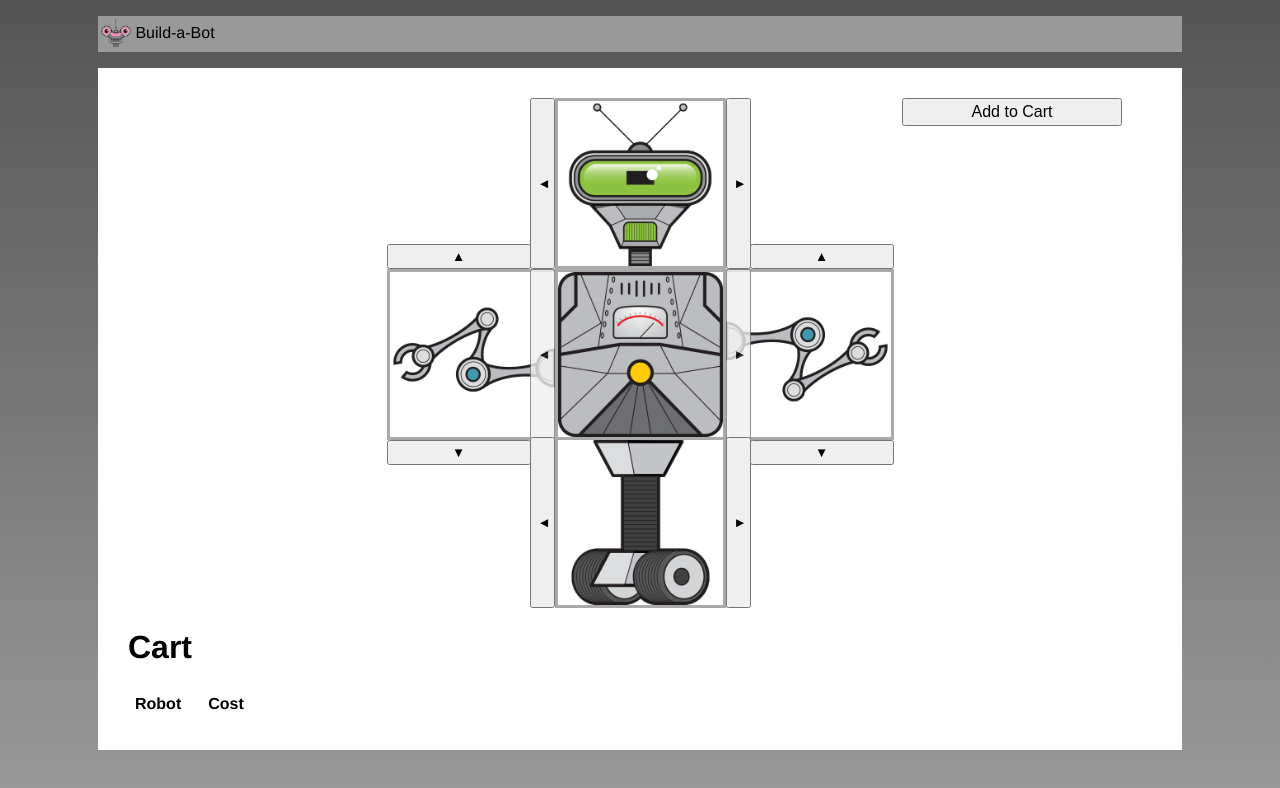
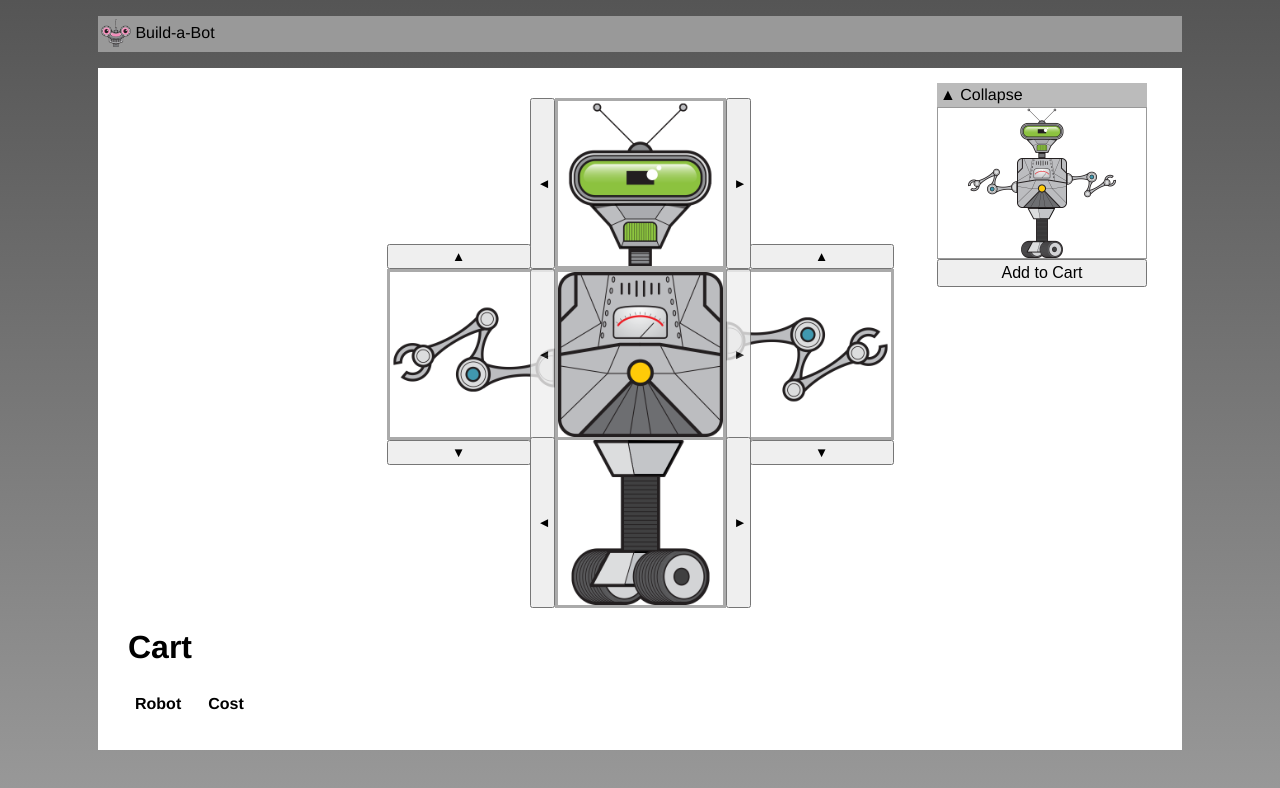
Before and after one commit to apnoble/build-a-bot-vue, a Vue app: page / in a window 1280 px wide. Shown: the top 788 px of the page. Built offline with nearby package versions, Linux system fonts and the light colour scheme.

Commit message:
add collapsible preview image

```diff
--- /dev/null
+++ b/src/shared/CollapsibleSection.vue
@@ -0,0 +1,30 @@
+<template>
+  <div>
+    <div class="header">
+      <span v-if="open" @click="open = !open">&#x25B2;
+        Collapse</span>
+      <span v-if="!open" @click="open = !open">&#x25BC;
+        Expand</span>
+    </div>
+    <slot v-if="open">
+      <div>DefaultContent</div>
+    </slot>
+  </div>
+</template>
+
+<script>
+  export default {
+    name: 'CollapsibleSection',
+    data() {
+      return { open: true };
+    }
+  };
+</script>
+
+<style scoped>
+  .header {
+    background-color: #bbb;
+    padding: 3px;
+    cursor: pointer;
+  }
+</style>
```
Also changed, not shown: src/build/PartSelector.vue, src/build/RobotBuilder.vue.
